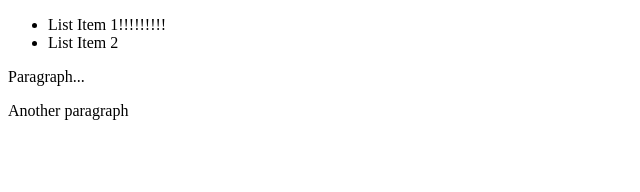
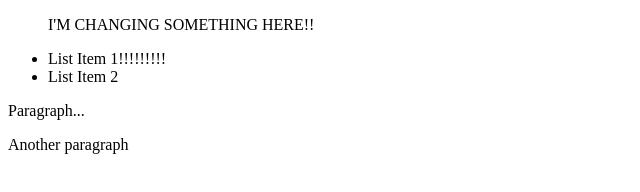
Before and after one commit to CLobenstein/demo, a plain HTML site: page about.html in a window 1280 px wide. Shown: the whole page, without its empty margins (0-640 px from the left). Drawn offline with Linux system fonts and the light colour scheme.

Commit message:
change to about.html

```diff
--- a/about.html
+++ b/about.html
@@ -7,6 +7,7 @@
   </head>
   <body>
     <ul>
+      <p>I'M CHANGING SOMETHING HERE!!</p>
       <li>List Item 1!!!!!!!!!</li>
       <li>List Item 2</li>
     </ul>
```
